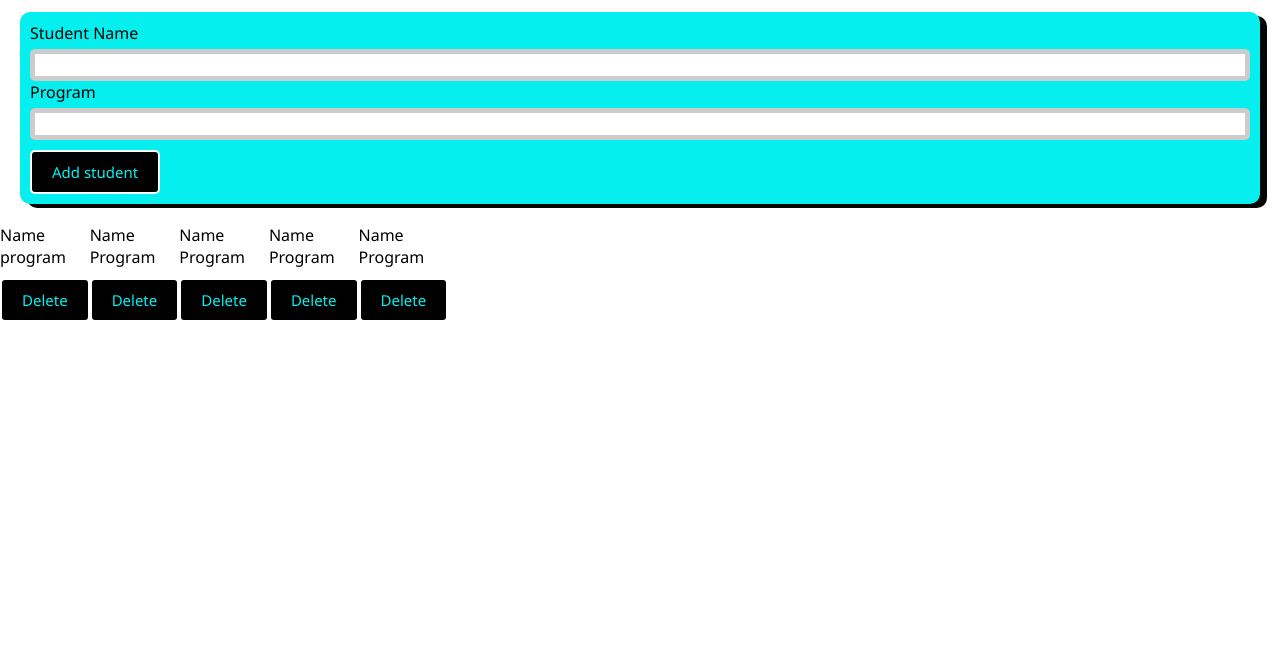
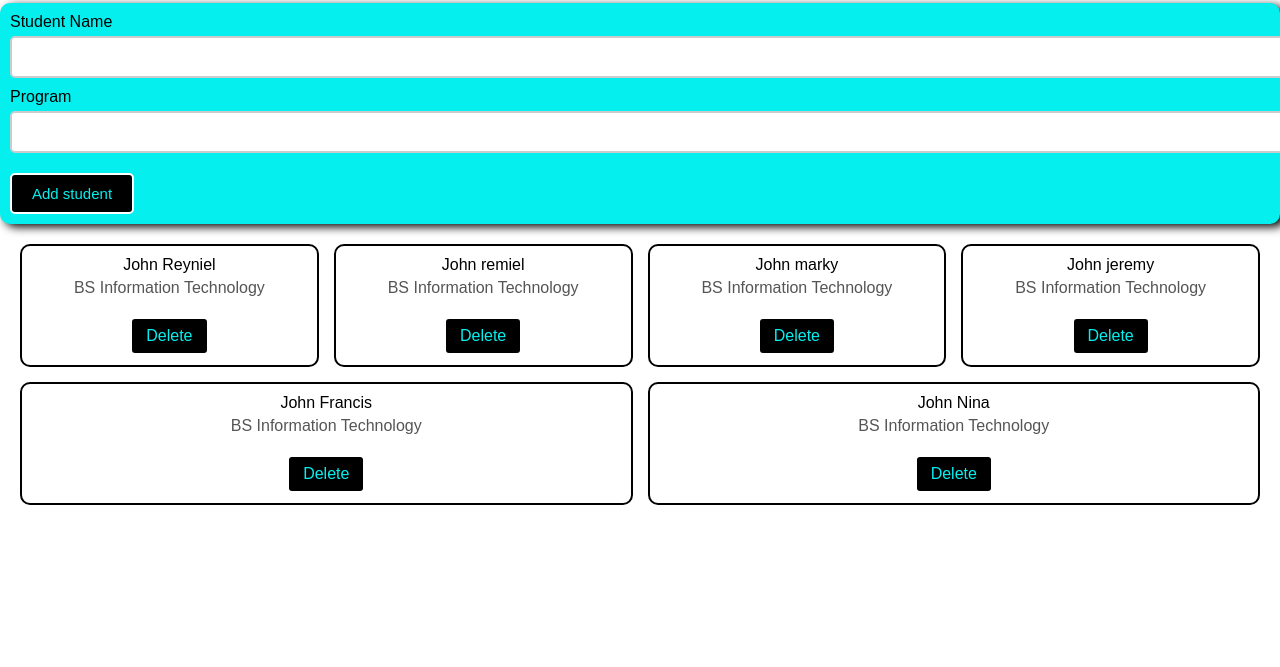
Before and after one commit to FrancisB-19/Dynamic_User_Interface, a plain HTML site: page index.html in a window 1280 px wide. Shown: the part 133-800 px from the top of the page. Drawn offline with Linux system fonts and the light colour scheme.

Commit message:
Js Update

```diff
--- a/index.html
+++ b/index.html
@@ -30,31 +30,6 @@
     </section>
 
     <section id="listContainer">
-        <article class="list-item">
-            <h2>Name</h2>
-            <p>program</p>
-            <button>Delete</button>
-        </article>
-        <article class="list-item">
-            <h2>Name</h2>
-            <p>Program</p>
-            <button>Delete</button>
-        </article>
-        <article class="list-item">
-            <h2>Name</h2>
-            <p>Program</p>
-            <button>Delete</button>
-        </article>
-        <article class="list-item">
-            <h2>Name</h2>
-            <p>Program</p>
-            <button>Delete</button>
-        </article>
-        <article class="list-item">
-            <h2>Name</h2>
-            <p>Program</p>
-            <button>Delete</button>
-        </article>
 
     </section>
     <script src="script.js"></script>
--- a/script.js
+++ b/script.js
@@ -0,0 +1,39 @@
+let students = [
+            {id: 0, name: 'John Reyniel ', program: 'BS Information Technology'},
+            {id: 1, name: 'John remiel', program: 'BS Information Technology'},
+            {id: 2, name: 'John marky', program: 'BS Information Technology'},
+            {id: 3, name: 'John jeremy', program: 'BS Information Technology'},
+            {id: 4, name: 'John Francis ', program: 'BS Information Technology'},
+            {id: 4, name: 'John Nina ', program: 'BS Information Technology'},
+];
+
+const createStudent = (name, program) => {
+    const article = document.createElement('article');
+    const h2 = document.createElement('h2');
+    const p = document.createElement('p');
+    const button = document.createElement('button');
+
+    h2.innerHTML = name;
+    p.innerHTML = program;
+    button.innerHTML = "Delete";
+
+    article.append(h2);
+    article.append(p);
+    article.append(button);
+    article.classList.add('list-item');
+
+    return article;
+
+}
+
+const studentList = students.map((s) =>{
+    return createStudent(s.name, s.program);
+});
+
+const listSection = document.querySelector('#listContainer');
+studentList.forEach((s) => {
+    listContainer.append(s);
+
+});
+
+console.log(studentList);
--- a/style.css
+++ b/style.css
@@ -3,7 +3,7 @@
     padding: 0px;
     font-size: medium;
     font-weight: normal;
-    font-family: 'Segoe UI', Tahoma, Geneva, Verdana, sans-serif;
+    font-family: Arial, Helvetica, sans-serif;
 }
 
 /* Header Style */
@@ -15,124 +15,119 @@
     font-weight: bolder;
     color: rgb(0, 0, 0);
     padding: 10px;
-
-
 }
 
 #headerContainer > small{
     margin: 10px;
     font-size: medium;
     padding: 15px;
+}
 
-}
 #headerContainer{
     margin: 20px;
     padding: 10px;
-    box-shadow: 7px 4px rgb(10, 10, 10);
+    box-shadow: 7px 4px 10px rgb(10, 10, 10);
     border-radius: 10px;
     background-color: rgb(5, 239, 239);
     text-align: center;
-
 }
 
 #formContainer{
-   margin: 20px;
+    margin: 20px;
     padding: 10px;
-    box-shadow: 7px 4px rgb(5, 5, 5);
+    box-shadow: 5px 3px 10px rgb(5, 5, 5);
     border-radius: 10px;
-    background-color:rgb(5, 239, 239);
-
-
+    background-color: rgb(5, 239, 239);
+    font-size: 15px;
+    margin-left: auto;
+    margin-right: auto;
 }
 
 #formContainer > #studentForm > .input-field{
     display: flex;
     flex-direction: column;
-
 }
-
 
 #formContainer > #studentForm > .input-field > label{
     display: block;
     margin-bottom: 5px;
     border-radius: 4px;
-    flex-direction: column;
-
 }
 
 #formContainer > #studentForm > .input-field > input{
-    width: 100%
-    padding; 10px;
-    border: 5px solid #ccc;
+    width: 100%;
+    padding: 10px;
+    border: 2px solid #ccc;
     border-radius: 5px;
-
+    margin-bottom: 10px;
 }
-
 
 #formContainer button{
     margin-top: 10px;
-    background-color:rgb(0, 0, 0);
+    background-color: rgb(0, 0, 0);
     color: rgb(5, 239, 239);
     padding: 10px 20px;
-   border: 2px solid white;
+    border: 2px solid white;
     border-radius: 5px;
     font-size: 15px;
+    cursor: pointer;
+    transition: 0.2s ease;
 }
+
 #formContainer button:hover{
     background-color: white;
     transform: scale(1.03);
-    transition: 0.2s ease;
-    cursor: pointer;
-}
-button{
-    margin-top: 10px;
-    background-color:rgb(0, 0, 0);
-    color: rgb(5, 239, 239);
-    padding: 10px 20px;
-   border: 2px solid white;
-    border-radius: 5px;
-    font-size: 15px;
-}
-
-#listContainer > .list-item{
-
-
-}
-
-#listContainer > .list-item > h2{
-
-
-}
-
-#listContainer > .list-item > p{
-
-}
-
-#listContainer > .list-item > button{
-
-}
-#listContainer > .list-item > button:hover{
-
-
 }
 
 #listContainer{
     display: flex;
-    grid-template-columns: repeat(12, 1fr);
+    flex-wrap: wrap;
+    gap: 15px;
+    margin: 20px;
+}
 
+#listContainer > .list-item{
+    border-radius: 10px;
+    border: 2px solid black;
+    padding: 10px;
+    text-align: center;
+    flex: 1 1 100%;
 }
-@media (width <= 320px){
+
+#listContainer > .list-item > h2{
+    margin-bottom: 5px;
+}
+
+#listContainer > .list-item > p{
+    margin-bottom: 10px;
+    color: #555;
+}
+
+#listContainer > .list-item > button{
+    margin-top: 10px;
+    background-color: rgb(0, 0, 0);
+    color: rgb(5, 239, 239);
+    padding: 8px 14px;
+    border: 2px solid white;
+    border-radius: 5px;
+    cursor: pointer;
+    transition: 0.2s ease;
+}
+
+#listContainer > .list-item > button:last-of-type:hover {
+    background: #b91c1c;
+    color: white;
+    border-color: #b91c1c;
+}
+
+@media (min-width: 601px) and (max-width: 992px){
     #listContainer > .list-item{
-        grid-column: span 12;
+        flex: 1 1 calc(33.333% - 15px);
     }
 }
-@media (width <= 1000px){
+
+@media (min-width: 993px){
     #listContainer > .list-item{
-        grid-column: span 2;
+        flex: 1 1 calc(20% - 15px);
     }
 }
-@media (width <= 320px) and (width <= 100px){
-    #listContainer > .list-item{
-        grid-column: span 4;
-    }
-}
```
